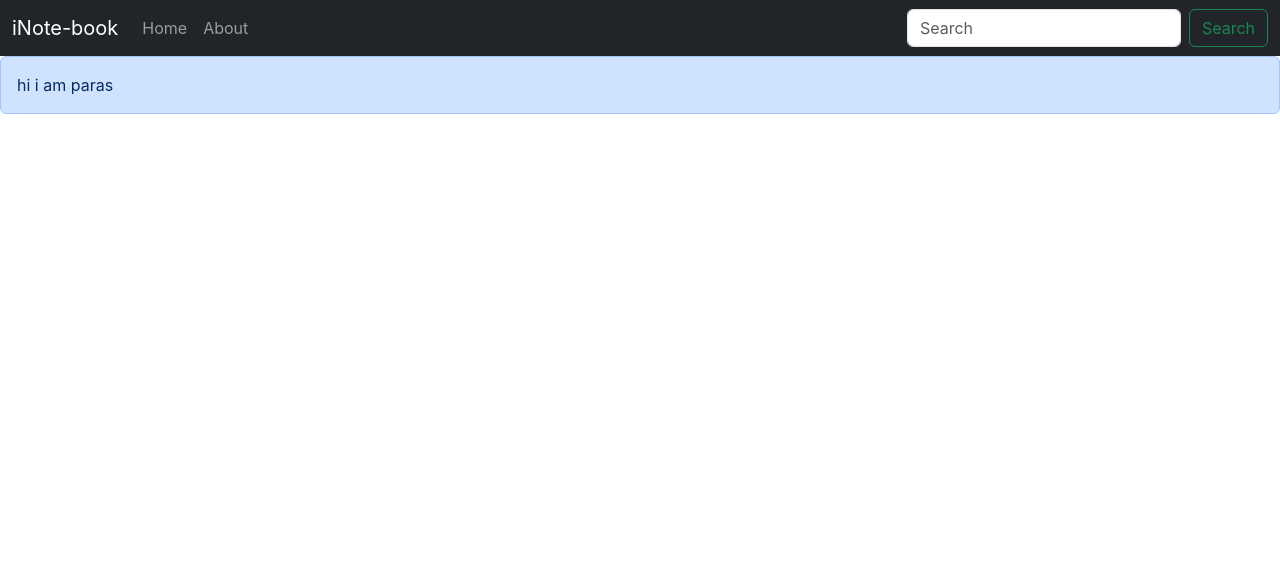
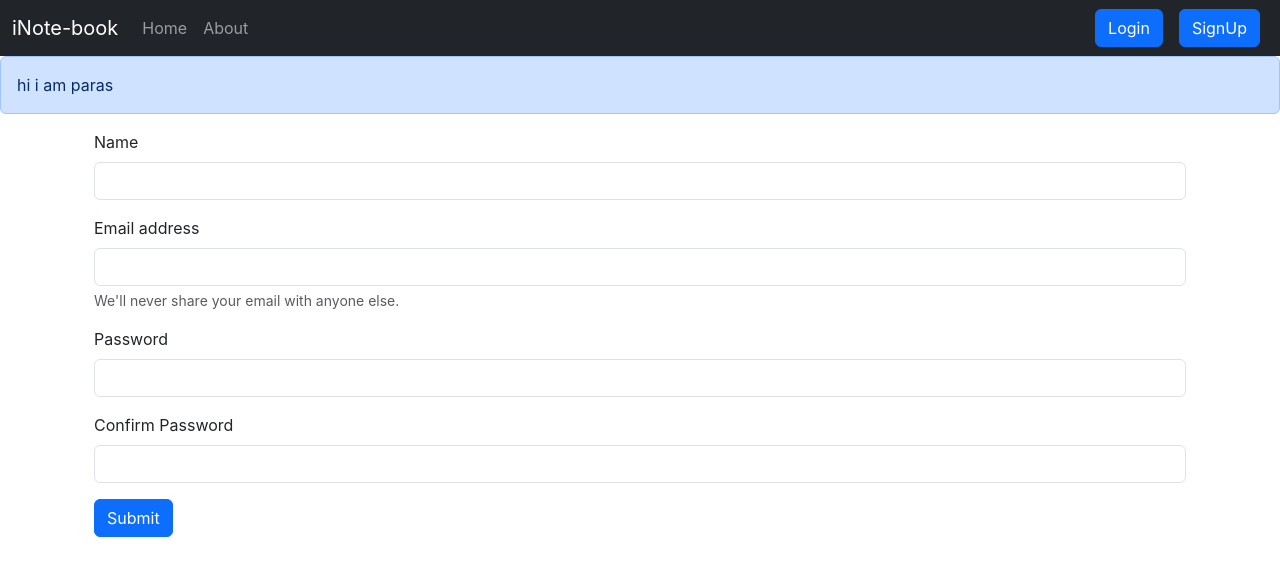
Before and after one commit to PEEKAYbyte/inotebook, a React (Create React App) app: page /signup in a window 1280 px wide. Shown: the top 576 px of the page. Built offline with nearby package versions, Linux system fonts and the light colour scheme.

Commit message:
login and sign up is done .

```diff
--- a/src/App.js
+++ b/src/App.js
@@ -5,6 +5,8 @@
 import About from "./components/About";
 import NoteState from "./context/notes/NoteState";
 import Alert from "./components/Alert";
+import Login from "./components/Login";
+import Signup from "./components/Signup";
 
 function App() {
   return (
@@ -17,6 +19,8 @@
         <Routes>
           <Route  path="/" element={<Home />} />
           <Route  path="/about" element={<About />} />
+          <Route  path="/login" element={<Login />} />
+          <Route  path="/signup" element={<Signup />} />
           {/* <Route exact path="page2" element={<Page2 />} />
           <Route exact path="page3" element={<Page3 />} /> */}
         </Routes>
--- a/src/components/AddNote.js
+++ b/src/components/AddNote.js
@@ -5,7 +5,7 @@
   const context = useContext(noteContext);
   const { addNote } = context;
 
-  const [note, setNote] = useState({ title: "", description: "", tag: "defult" })
+  const [note, setNote] = useState({ title: "", description: "", tag: "" })
   const handleClick = (e) => {
     e.preventDefault();
     addNote(note.title,note.description,note.tag);
--- /dev/null
+++ b/src/components/Login.js
@@ -0,0 +1,80 @@
+import React, { useState } from "react";
+import { useNavigate } from 'react-router-dom';
+
+
+const Login = () => {
+    const [credentials,setCredentials]=useState({email:"",password:""});
+    let navigate = useNavigate();
+
+  const handleSubmit = async (e) => {
+    e.preventDefault();
+
+    const respose = await fetch("http://localhost:5000/api/auth/login", {
+      method: "POST",
+      headers: {
+        "Content-Type": "application/json",
+      },
+      body:JSON.stringify({email: credentials.email,password: credentials.password})
+    });
+    const json = await respose.json();
+    console.log(json);
+
+    if(json.success){
+      // redirect
+      localStorage.setItem('token', json.authtoken);
+      navigate("/")
+
+    } else {
+      alert("Invalid credentials");
+    }
+
+  };
+  const onChange = (e)=>{
+    setCredentials({...credentials, [e.target.name]:e.target.value})
+  }
+  return (
+    <div>
+      <form  onSubmit={handleSubmit}>
+        <div className="mb-3">
+          <label htmlFor="email" className="form-label">
+            Email address
+          </label>
+          <input
+            type="email"
+            className="form-control"
+            id="email"
+            value={credentials.email}
+            name="email"
+            onChange={onChange}
+            aria-describedby="emailHelp"
+          />
+          <div id="emailHelp" className="form-text">
+            We'll never share your email with anyone else.
+          </div>
+        </div>
+        <div className="mb-3">
+          <label htmlFor="password" className="form-label">
+            Password
+          </label>
+          <input
+            type="password"
+            className="form-control"
+            id="password"
+            value={credentials.password}
+            onChange={onChange}
+            name="password"
+          />
+        </div>
+        <button
+          type="submit"
+          className="btn btn-primary"
+
+        >
+          Submit
+        </button>
+      </form>
+    </div>
+  );
+};
+
+export default Login;
--- a/src/components/Navbar.js
+++ b/src/components/Navbar.js
@@ -1,7 +1,5 @@
 import React from "react";
 import { Link, useLocation } from "react-router-dom";
-
-
 
 const Navbar = () => {
   // this use effect use for change the navbar focus color when is activa or not
@@ -11,7 +9,6 @@
   //   console.log(location.pathname);
   // },[location]);
   return (
-
     <nav className="navbar navbar-expand-lg navbar-dark bg-dark">
       <div className="container-fluid">
         <Link className="navbar-brand" to="./">
@@ -31,32 +28,40 @@
         <div className="collapse navbar-collapse" id="navbarSupportedContent">
           <ul className="navbar-nav me-auto mb-2 mb-lg-0">
             <li className="nav-item">
-                <Link className={`nav-link ${location.pathname==="/"? "active":""}`} aria-current="page" to="/">
+              <Link
+                className={`nav-link ${
+                  location.pathname === "/" ? "active" : ""
+                }`}
+                aria-current="page"
+                to="/"
+              >
                 Home
               </Link>
             </li>
             <li className="nav-item">
-                <Link className={`nav-link ${location.pathname==="/about"? "active":""}`} to="/about">
+              <Link
+                className={`nav-link ${
+                  location.pathname === "/about" ? "active" : ""
+                }`}
+                to="/about"
+              >
                 About
               </Link>
             </li>
-
           </ul>
           <form className="d-flex" role="search">
-              <input
+            {/* <input
               className="form-control me-2"
               type="search"
               placeholder="Search"
               aria-label="Search"
-              />
-              <button className="btn btn-outline-success" type="submit">
-                Search
-              </button>
+            /> */}
+            <Link className="btn btn-primary mx-2" to="/login" role="button"> Login </Link>
+            <Link className="btn btn-primary mx-2" to="/signup" role="button"> SignUp </Link>
           </form>
         </div>
       </div>
     </nav>
-
   );
 };
 
--- /dev/null
+++ b/src/components/Signup.js
@@ -0,0 +1,103 @@
+import React, { useState } from "react";
+import { useNavigate } from 'react-router-dom';
+
+
+const Signup = () => {
+  const [credentials, setCredentials] = useState({name:"", email: "", password: "" , cpassword:""});
+  let navigate = useNavigate();
+
+  const handleSubmit = async (e) => {
+    e.preventDefault();
+    const {name,email,password} = credentials;
+    const respose = await fetch("http://localhost:5000/api/auth/createuser", {
+
+      method: "POST",
+      headers: {
+        "Content-Type": "application/json",
+      },
+      body: JSON.stringify({
+        name,email,password
+      }),
+    });
+    const json = await respose.json();
+    console.log(json);
+
+    if (json.success) {
+      // redirect
+      localStorage.setItem("token", json.authtoken);
+      navigate("/");
+    } else {
+      alert("Invalid credentials");
+    }
+  };
+  const onChange = (e) => {
+    setCredentials({ ...credentials, [e.target.name]: e.target.value });
+  };
+  return (
+    <div className="container">
+      <form onSubmit={handleSubmit}>
+        <div className="mb-3">
+          <label htmlFor="name" className="form-label">
+            Name
+          </label>
+          <input
+            type="text"
+            className="form-control"
+            id="name"
+            name="name"
+            onChange={onChange}
+            aria-describedby="emailHelp"
+          />
+        </div>
+        <div className="mb-3">
+          <label htmlFor="email" className="form-label">
+            Email address
+          </label>
+          <input
+            type="email"
+            className="form-control"
+            id="email"
+            name="email"
+            onChange={onChange}
+            aria-describedby="emailHelp"
+          />
+          <div id="emailHelp" className="form-text">
+            We'll never share your email with anyone else.
+          </div>
+        </div>
+        <div className="mb-3">
+          <label htmlFor="password" className="form-label">
+            Password
+          </label>
+          <input
+            type="password"
+            className="form-control"
+            id="password"
+            name="password"
+            minLength={5} required
+            onChange={onChange}
+          />
+        </div>
+        <div className="mb-3">
+          <label htmlFor="cpassword" className="form-label">
+            Confirm Password
+          </label>
+          <input
+            type="cpassword"
+            className="form-control"
+            id="cpassword"
+            name="cpassword"
+            minLength={5} required
+            onChange={onChange}
+          />
+        </div>
+
+        <button type="submit" className="btn btn-primary">
+          Submit
+        </button>
+      </form>
+    </div>
+  );
+};
+
+export default Signup;
```
Also changed, not shown: 1 other file (tests, documents, lock files or other folders). Lines whose indentation alone changed are shown as unchanged.
